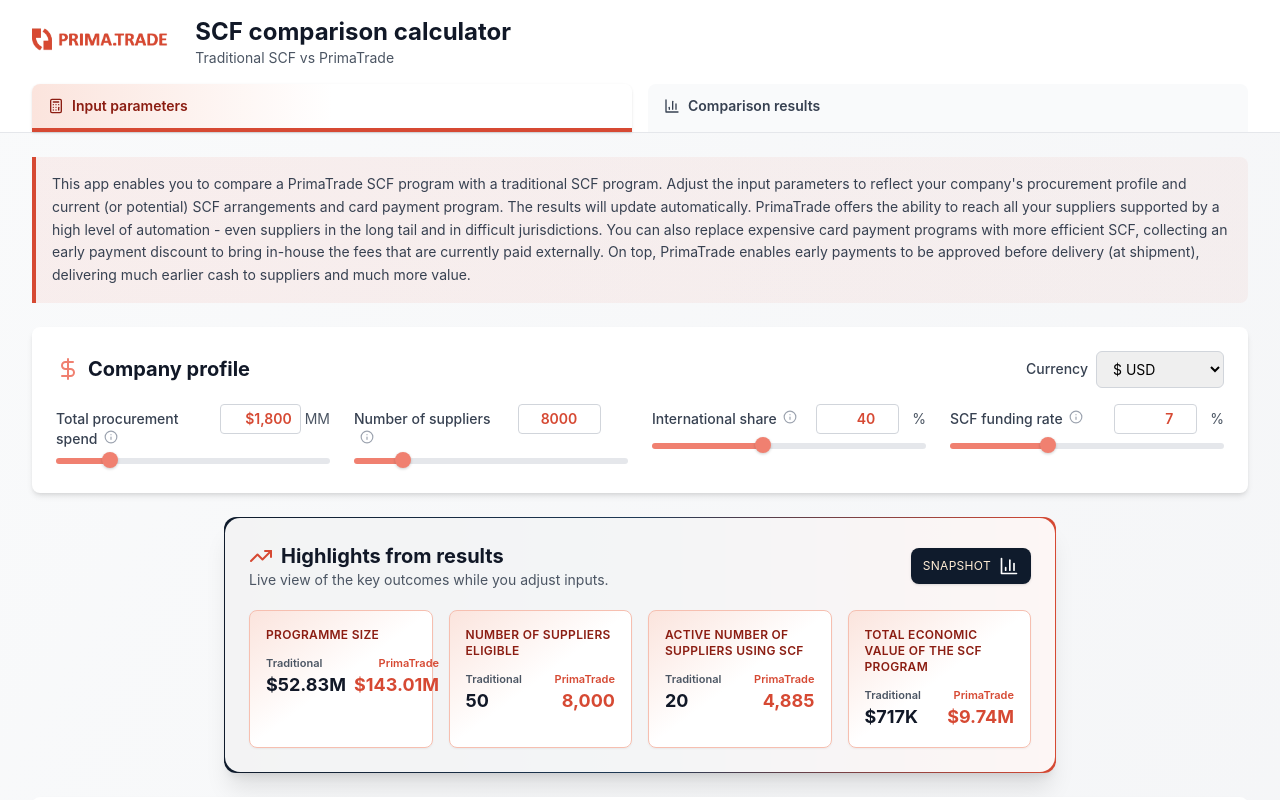
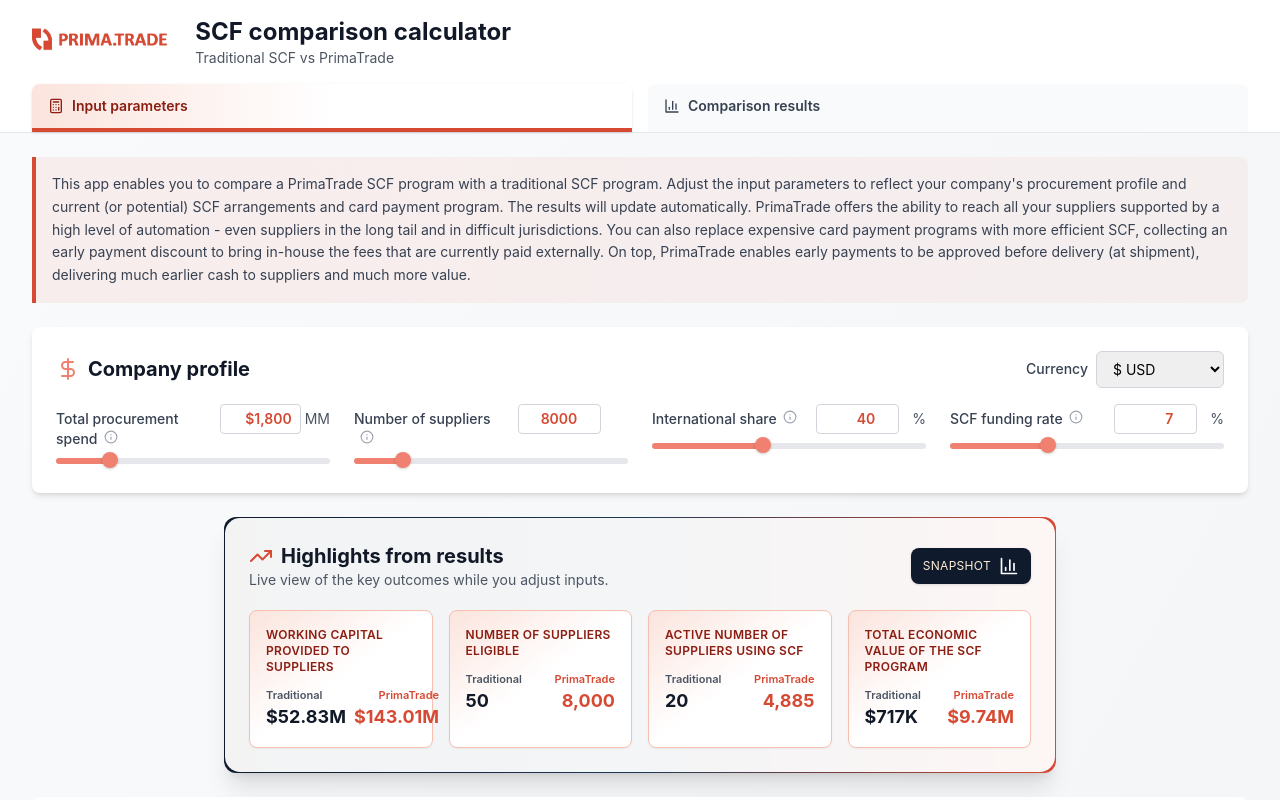
Before and after one commit to tim-1965/scfcompare, a React (Vite) app: page / in a window 1280 px wide. Shown: the top 800 px of the page. Built offline with nearby package versions, Linux system fonts and the light colour scheme.

Commit message:
Add files via upload

```diff
--- a/src/SCFComparison.jsx
+++ b/src/SCFComparison.jsx
@@ -397,7 +397,7 @@
 
   const highlightStats = [
     {
-      label: 'Programme size',
+      label: 'Working capital provided to suppliers',
       trad: formatCurrency(tradOutstandingBalance),
       pt: formatCurrency(ptOutstandingBalance),
       tooltip: "The funding program is bigger with more suppliers and with longer funding periods"
```
